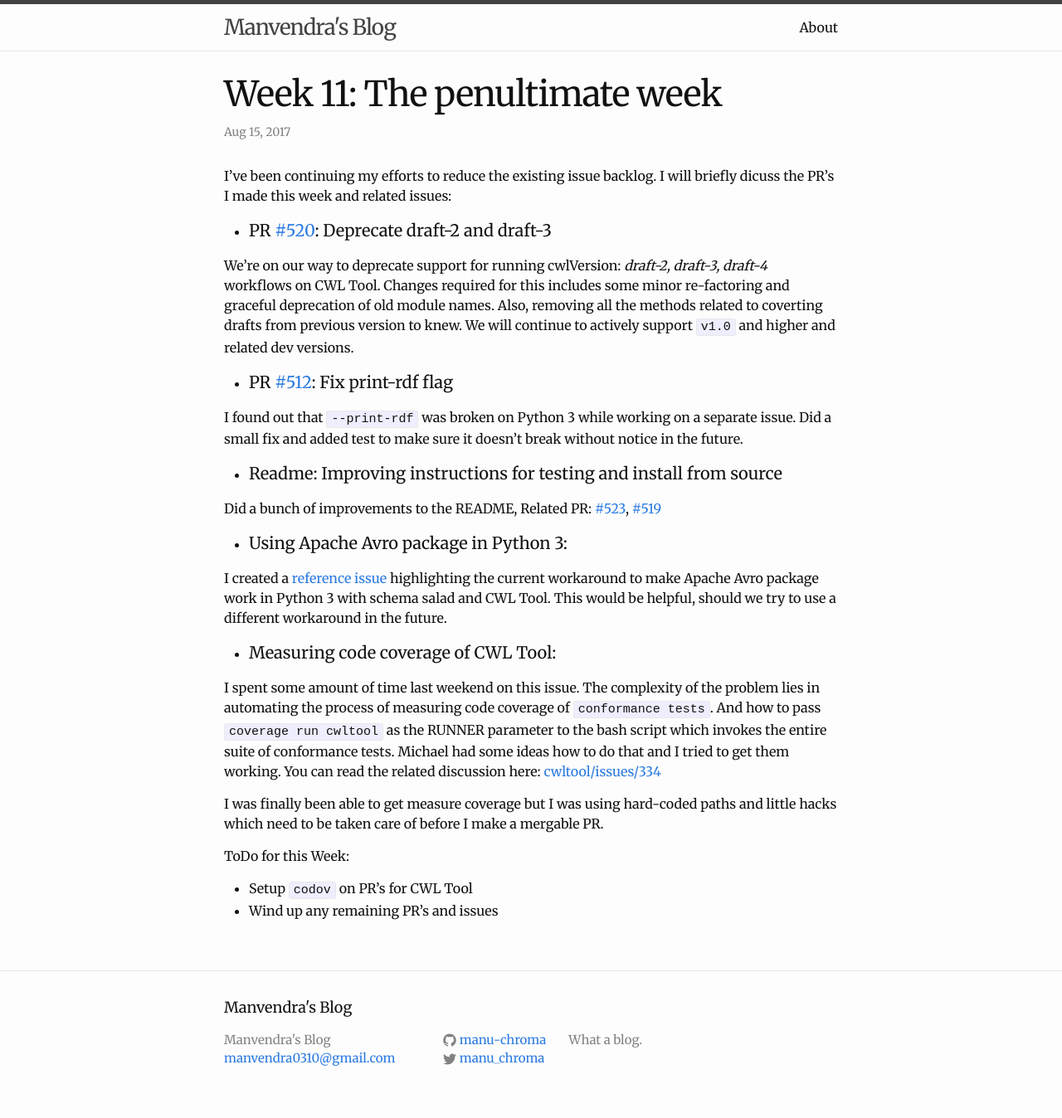
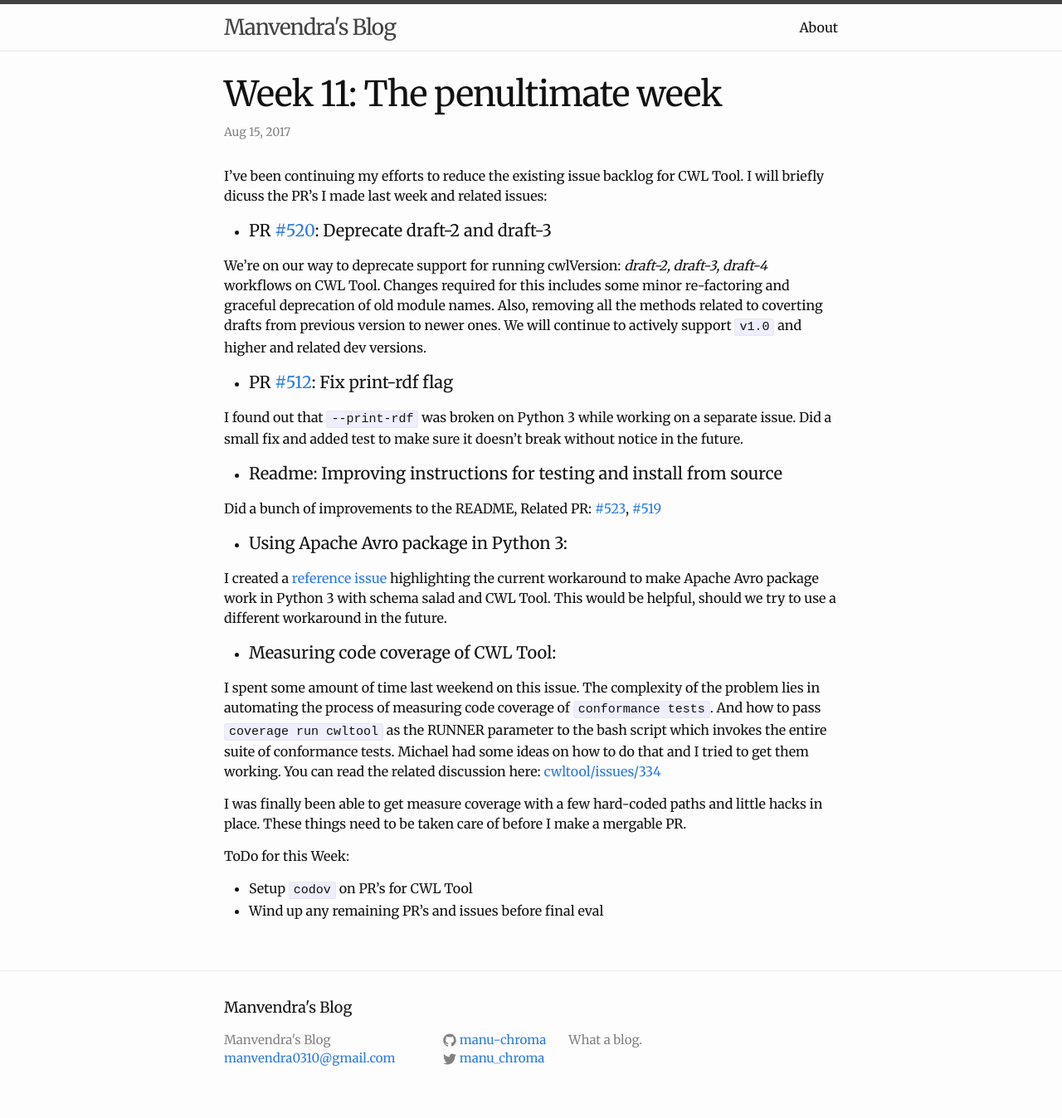
Before and after one commit to manu-chroma/blog, a Jekyll site: the page built from _posts/2017-08-15-week-11.md, in a window 1280 px wide. Shown: the whole page at 83% size. Built offline with Jekyll 4.4.1, drawn with Linux system fonts in a browser that asks for light colours; comment, search, counter and statistics services are not loaded.

Commit message:
week 11: minor edits

```diff
--- a/_posts/2017-08-15-week-11.md
+++ b/_posts/2017-08-15-week-11.md
@@ -5,12 +5,12 @@ categories: GSoC '17
 published: true
 ---
 
-I've been continuing my efforts to reduce the existing issue backlog. I will briefly dicuss the PR's I made this week and related issues:
+I've been continuing my efforts to reduce the existing issue backlog for CWL Tool. I will briefly dicuss the PR's I made last week and related issues:
 
 -  #### PR [#520](https://github.com/common-workflow-language/cwltool/pull/520): Deprecate draft-2 and draft-3
 
 
-We're on our way to deprecate support for running cwlVersion: _draft-2, draft-3, draft-4_ workflows on CWL Tool. Changes required for this includes some minor re-factoring and graceful deprecation of old module names. Also, removing all the methods related to coverting drafts from previous version to knew. We will continue to actively support ``v1.0`` and higher and related dev versions.
+We're on our way to deprecate support for running cwlVersion: _draft-2, draft-3, draft-4_ workflows on CWL Tool. Changes required for this includes some minor re-factoring and graceful deprecation of old module names. Also, removing all the methods related to coverting drafts from previous version to newer ones. We will continue to actively support ``v1.0`` and higher and related dev versions.
 
 - #### PR [#512](https://github.com/common-workflow-language/cwltool/pull/512): Fix print-rdf flag
 
@@ -26,11 +26,11 @@ I created a [reference issue](https://github.com/common-workflow-language/cwltoo
 
 - #### Measuring code coverage of CWL Tool:
 
-I spent some amount of time last weekend on this issue. The complexity of the problem lies in automating the process of measuring code coverage of ``conformance tests``. And how to pass ``coverage run cwltool`` as the RUNNER parameter to the bash script which invokes the entire suite of conformance tests. Michael had some ideas how to do that and I tried to get them working. You can read the related discussion here: [cwltool/issues/334](https://github.com/common-workflow-language/cwltool/issues/334)
+I spent some amount of time last weekend on this issue. The complexity of the problem lies in automating the process of measuring code coverage of ``conformance tests``. And how to pass ``coverage run cwltool`` as the RUNNER parameter to the bash script which invokes the entire suite of conformance tests. Michael had some ideas on how to do that and I tried to get them working. You can read the related discussion here: [cwltool/issues/334](https://github.com/common-workflow-language/cwltool/issues/334)
 
-I was finally been able to get measure coverage but I was using hard-coded paths and little hacks which need to be taken care of before I make a mergable PR.
+I was finally been able to get measure coverage with a few hard-coded paths and little hacks in place. These things need to be taken care of before I make a mergable PR.
 
 ToDo for this Week:
 
 - Setup ``codov`` on PR's for CWL Tool
-- Wind up any remaining PR's and issues
+- Wind up any remaining PR's and issues before final eval
```
